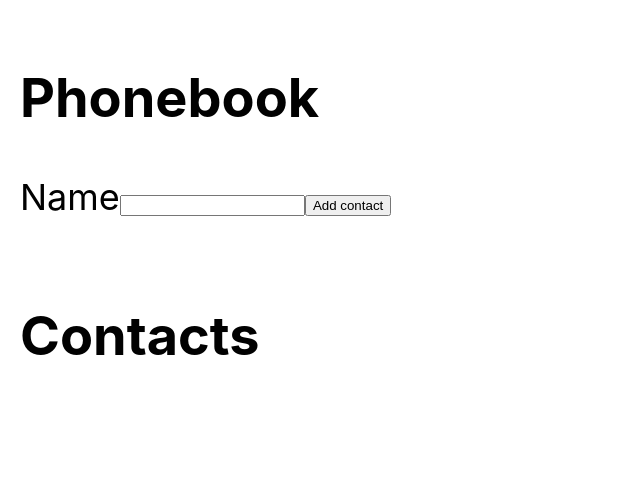
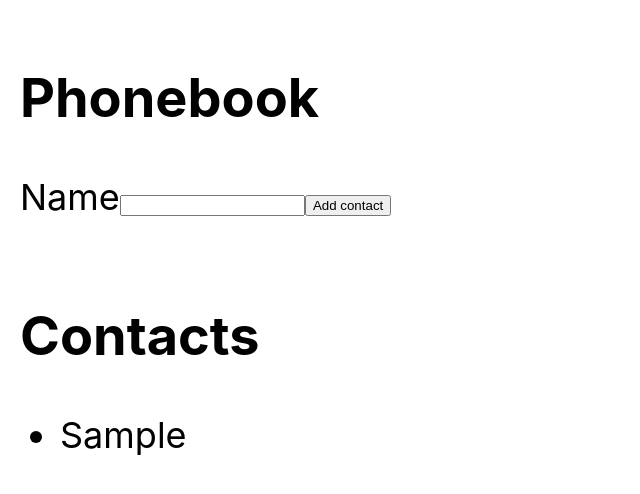
Before and after one commit to sporevois/goit-react-hw-02-phonebook, a React (Create React App) app: page / in a window 1280 px wide. Both pictures are taken after typing "Sample" into the empty fields and a click on the button "Add contact". Shown: the top 494 px of the page, without its empty margins (0-640 px from the left). Built offline with nearby package versions, Linux system fonts and the light colour scheme.

Commit message:
step 1 done

```diff
--- a/package.json
+++ b/package.json
@@ -7,6 +7,7 @@
     "@testing-library/jest-dom": "^5.16.3",
     "@testing-library/react": "^12.1.4",
     "@testing-library/user-event": "^13.5.0",
+    "nanoid": "^4.0.0",
     "prop-types": "^15.8.1",
     "react": "^18.1.0",
     "react-dom": "^18.1.0",
--- a/src/components/App.jsx
+++ b/src/components/App.jsx
@@ -1,5 +1,8 @@
 import { Component } from "react";
+import { nanoid } from "nanoid";
 import Section from "./Section/Section";
+import FormAddContact from "./FormAddContact";
+import ContatList from "./ContactList";
 
 export class App extends Component {
 
@@ -8,42 +11,28 @@ export class App extends Component {
     name: ''
   }
 
-  handleSubmit = (event) => {
-    event.preventDefault();
-    // const { name } = this.state;
-    // this.props.onSubmit({ ...this.state });
-    this.setState({
-      name: ''
+  addContact = (contact) => {
+    this.setState((prevState) => {
+      const newContact = {
+          id: nanoid(),
+          ...contact
+      }
+      return {
+        contacts: [...prevState.contacts, newContact]
+
+      }
     })
   }
 
-  handleChange = (event) => {
-    this.setState({ name: event.target.value });
-  }
-
   render() {
-    const { name } = this.state;
+    const { contacts } = this.state;
      return (
       <>
         <Section title="Phonebook">
-          <form onSubmit={this.handleSubmit}>
-            <label>
-              Name
-              <input
-                type="text"
-                name="name"
-                pattern="^[a-zA-Zа-яА-Я]+(([' -][a-zA-Zа-яА-Я ])?[a-zA-Zа-яА-Я]*)*$"
-                title="Name may contain only letters, apostrophe, dash and spaces. For example Adrian, Jacob Mercer, Charles de Batz de Castelmore d'Artagnan"
-                required
-                value = {name}
-                onChange={this.handleChange}
-              />
-            </label>
-            <button type="submit">Add contact</button>
-          </form>
+          <FormAddContact onSubmit={this.addContact}/>
         </Section>
         <Section title="Contacts">
-
+           <ContatList contacts={contacts}/>
         </Section>
       </>
     )
--- /dev/null
+++ b/src/components/ContactList.jsx
@@ -0,0 +1,10 @@
+const ContatList = ({contacts}) => {
+    return (
+        <ul>
+            {contacts.map(({id, name} )=> (
+                <li key={id}>{name}</li>
+            ))}
+        </ul>
+    )
+}
+export default ContatList;
--- /dev/null
+++ b/src/components/FormAddContact.jsx
@@ -0,0 +1,41 @@
+import { Component } from "react";
+
+export default class FormAddContact extends Component {
+    state = {
+        name: "",
+    }
+    handleSubmit = (event) => {
+        event.preventDefault();
+        const { name } = this.state;
+        console.log(this.props)
+        this.props.onSubmit({ name });
+        this.setState({
+            name: ''
+        })
+    }
+
+    handleChange = (event) => {
+        this.setState({ name: event.target.value });
+    }
+
+    render() {
+        const { name } = this.state;
+        return (
+            <form onSubmit={this.handleSubmit}>
+            <label>
+              Name
+              <input
+                type="text"
+                name="name"
+                pattern="^[a-zA-Zа-яА-Я]+(([' -][a-zA-Zа-яА-Я ])?[a-zA-Zа-яА-Я]*)*$"
+                title="Name may contain only letters, apostrophe, dash and spaces. For example Adrian, Jacob Mercer, Charles de Batz de Castelmore d'Artagnan"
+                required
+                value = {name}
+                onChange={this.handleChange}
+              />
+            </label>
+            <button type="submit">Add contact</button>
+          </form>
+        )
+    }
+}
```
Also changed, not shown: 1 other file (tests, documents, lock files or other folders).
